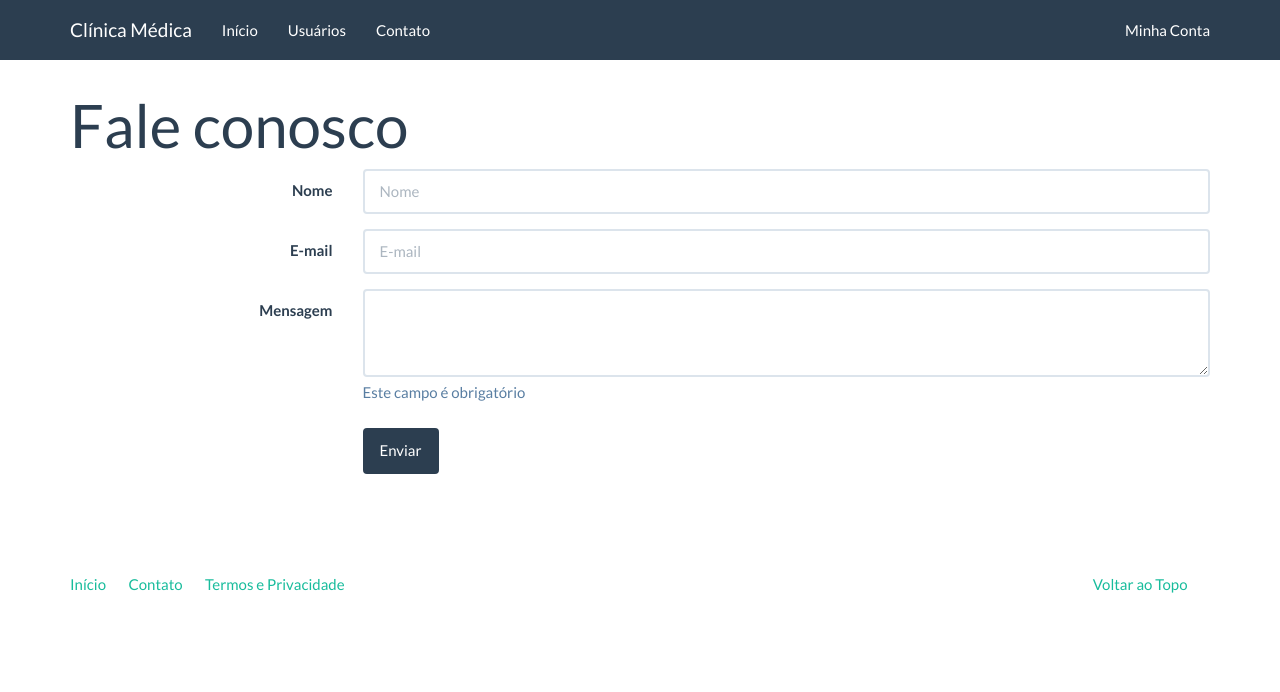
After one commit to marcoscastro/clinica-medica, a Django app: a page that uses core/templates/base.html in a window 1280 px wide. The commit adds this page. Shown: the top 692 px of the page. Run offline with Django 3.2, Linux system fonts and the light colour scheme; some libraries are stand-ins or nearby versions.

Commit message:
adicionados templates

```diff
--- a/clinica/urls.py
+++ b/clinica/urls.py
@@ -15,9 +15,12 @@ Including another URLconf
 """
 from django.conf.urls import url
 from django.contrib import admin
-from core.views import index
+from core.views import index, contact, user, user_list
 
 urlpatterns = [
-	url(r'^$', index),
+	url(r'^$', index, name='index'),
+    url(r'^contato/$', contact, name='contact'),
+    url(r'^usuario/$', user, name='user'),
+    url(r'^usuarios/$', user_list, name='user_list'),
     url(r'^admin/', admin.site.urls),
 ]
--- /dev/null
+++ b/core/templates/base.html
@@ -0,0 +1,59 @@
+<!DOCTYPE html>
+{% load static %}
+<html lang="pt-br">
+<head>
+	<meta charset="utf-8">
+	<title>{% block title %}Clínica Médica{% endblock %}</title>
+	<meta name="viewport" content="width=device-width, initial-scale=1">
+	<meta http-equiv="X-UA-Compatible" content="IE=edge" />
+	<link rel="stylesheet" href="{% static 'assets/bootstrap.min.css' %}" media="screen" />
+	<link rel="stylesheet" href="{% static 'assets/custom.min.css' %}" media="screen" />
+</head>
+<body>
+    <div class="navbar navbar-default navbar-fixed-top">
+      <div class="container">
+        <div class="navbar-header">
+          <a href="{% url 'index' %}" class="navbar-brand">Clínica Médica</a>
+          <button class="navbar-toggle" type="button" data-toggle="collapse" data-target="#navbar-main">
+            <span class="icon-bar"></span>
+            <span class="icon-bar"></span>
+            <span class="icon-bar"></span>
+          </button>
+        </div>
+        <div class="navbar-collapse collapse" id="navbar-main">
+          <ul class="nav navbar-nav">
+            <li>
+              <a href="{% url 'index' %}">Início</a>
+            </li>
+			<li>
+				<a href="{% url 'user_list' %}">Usuários</a>
+			</li>
+			<li>
+				<a href="{% url 'contact' %}">Contato</a>
+			</li>
+          </ul>
+          <ul class="nav navbar-nav navbar-right">
+            <li><a href="#">Minha Conta</a></li>
+          </ul>
+        </div>
+      </div>
+    </div>
+  <div class="container">
+	     {% block container %}{% endblock %}
+		<footer>
+			<div class="row">
+			  <div class="col-lg-12">
+			    <ul class="list-unstyled">
+			      <li class="pull-right"><a href="#top">Voltar ao Topo</a></li>
+			      <li><a href="{% url 'index' %}">Início</a></li>
+			      <li><a href="{% url 'contact' %}">Contato</a></li>
+			      <li><a href="">Termos e Privacidade</a></li>
+			    </ul>
+			  </div>
+			</div>
+		</footer>
+	</div>
+	<script src="https://code.jquery.com/jquery-1.10.2.min.js"></script>
+    <script src="{% static 'assets/bootstrap.min.js' %}"></script>
+</body>
+</html>
--- /dev/null
+++ b/core/templates/contact.html
@@ -0,0 +1,39 @@
+{% extends "base.html" %}
+
+{% block title %}
+  Contato - {{ block.super }}
+{% endblock %}
+
+{% block container %}
+<div class="page-header">
+	<h1>Fale conosco</h1>
+	<form class="form-horizontal">
+		<fieldset>
+		    <div class="form-group">
+		      <label for="id_name" class="col-md-3 control-label">Nome</label>
+		      <div class="col-md-9">
+		        <input type="text" class="form-control" id="id_name" placeholder="Nome" />
+		      </div>
+		    </div>
+			<div class="form-group">
+		      <label for="id_email" class="col-md-3 control-label">E-mail</label>
+		      <div class="col-md-9">
+		        <input type="text" class="form-control" id="id_email" placeholder="E-mail" />
+		      </div>
+		    </div>
+			<div class="form-group">
+		      <label for="id_message" class="col-md-3 control-label">Mensagem</label>
+		      <div class="col-md-9">
+		        <textarea class="form-control" rows="3" id="id_message"></textarea>
+				<span class="help-block">Este campo é obrigatório</span>
+		      </div>
+		    </div>
+			<div class="form-group">
+		      <div class="col-md-9 col-md-offset-3">
+		        <button type="submit" class="btn btn-primary">Enviar</button>
+		      </div>
+		    </div>
+		</fieldset>
+	</form>
+</div>
+{% endblock %}
--- a/core/views.py
+++ b/core/views.py
@@ -1,11 +1,14 @@
 from django.shortcuts import render
 from django.http import HttpResponse
 
-# Create your views here.
 def index(request):
-	lista_clientes = ['marcos', 'lucas', 'felipe']
-	context = {
-		'title': 'bem-vindo(a) a clínica!',
-		'clientes': lista_clientes
-	}
-	return render(request, 'index.html', context)
+	return render(request, 'index.html')
+
+def contact(request):
+	return render(request, 'contact.html')
+
+def user(request):
+	return render(request, 'user.html')
+
+def user_list(request):
+	return render(request, 'user_list.html')
```
Also changed, not shown: core/templates/index.html (+8 -68 lines), core/templates/user.html (added, +26 -0 lines), core/templates/user_list.html (added, +51 -0 lines).
